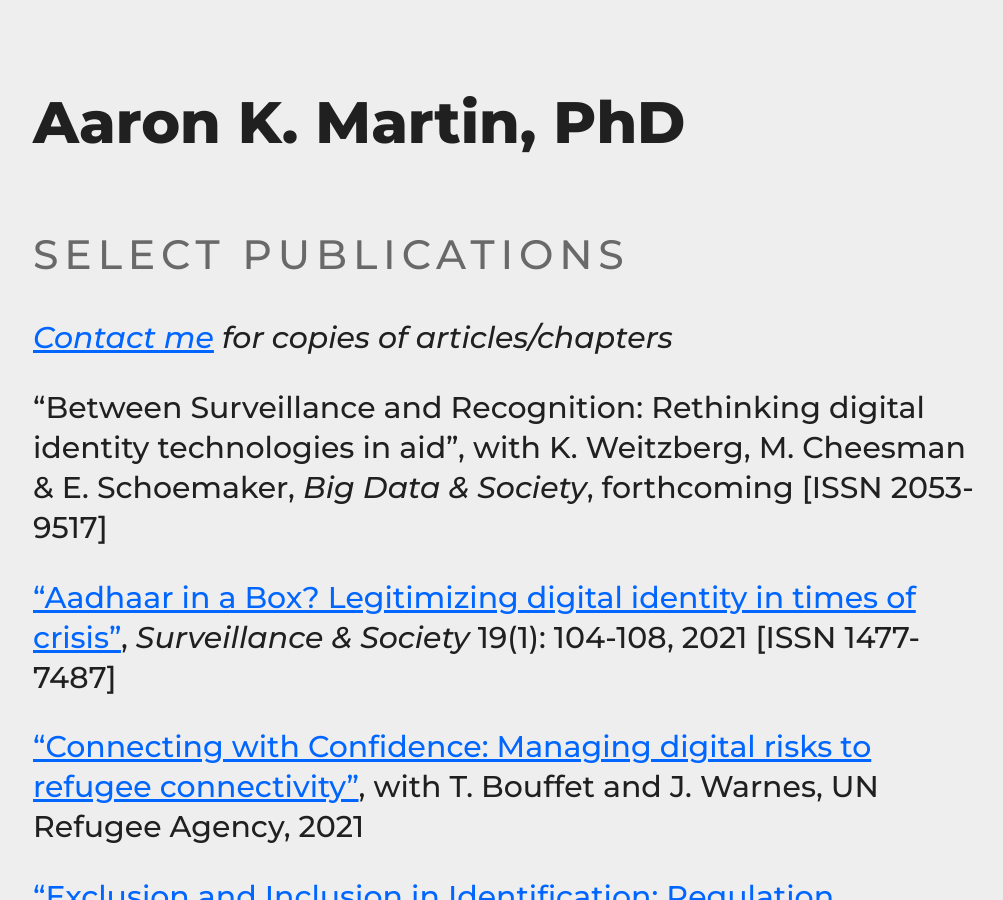
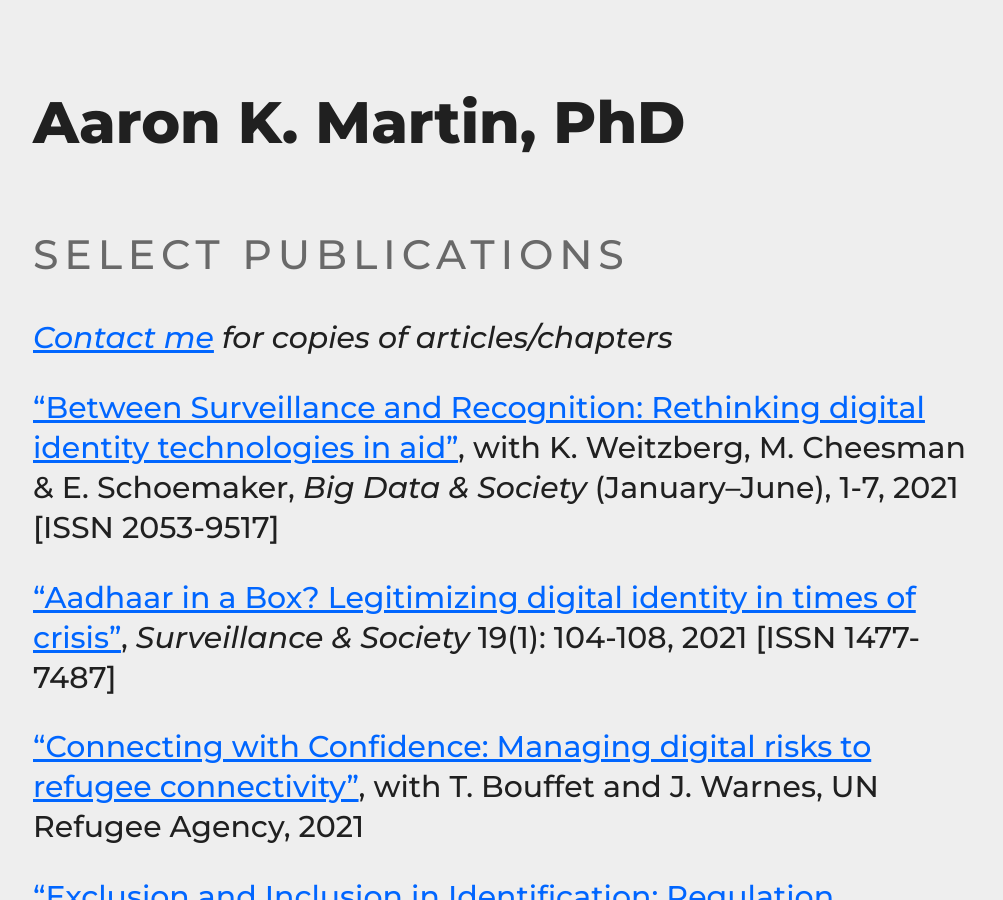
Before and after one commit to haroonalrasheed/641a, a Jekyll site: the page built from select-publications/index.md, in a window 1280 px wide and 900 px high. Shown: the whole window, without its empty margins (131-1134 px from the left). Built offline with Jekyll 4.4.1, drawn with Linux system fonts in a browser that asks for light colours.

Commit message:
Update index.md

```diff
--- a/select-publications/index.md
+++ b/select-publications/index.md
@@ -7,7 +7,7 @@ title: Select Publications
 
 _[Contact me](mailto:a.k.martin@uvt.nl) for copies of articles/chapters_
 
-"Between Surveillance and Recognition: Rethinking digital identity technologies in aid", with K. Weitzberg, M. Cheesman & E. Schoemaker, *Big Data & Society*, forthcoming [ISSN 2053-9517]
+["Between Surveillance and Recognition: Rethinking digital identity technologies in aid"](https://doi.org/10.1177/20539517211006744), with K. Weitzberg, M. Cheesman & E. Schoemaker, *Big Data & Society* (January–June), 1-7, 2021 [ISSN 2053-9517]
 
 ["Aadhaar in a Box? Legitimizing digital identity in times of crisis"](https://doi.org/10.24908/ss.v19i1.14547), *Surveillance & Society* 19(1): 104-108, 2021 [ISSN 1477-7487]
 
```
